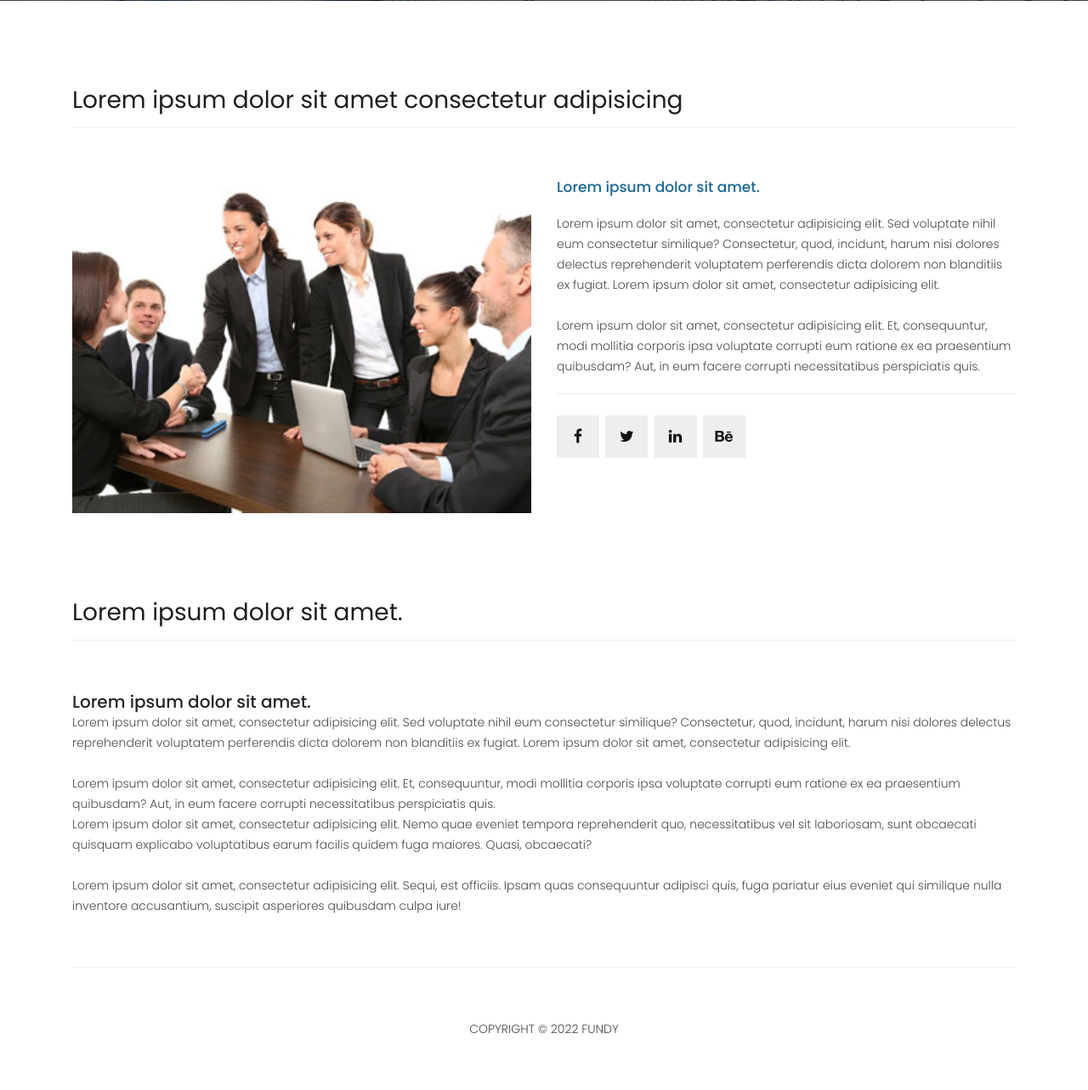
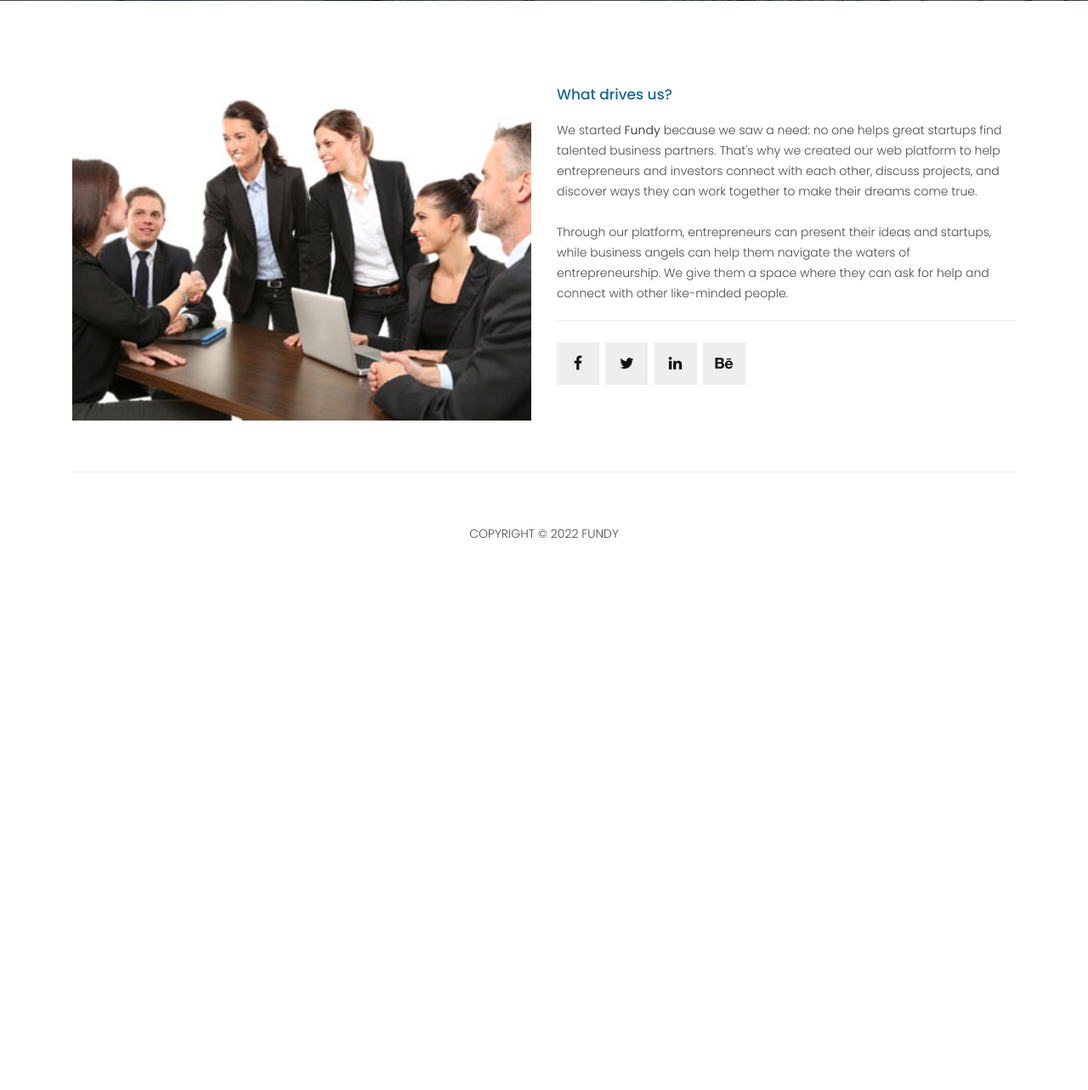
Before and after one commit to MiguelR0drigues/fundy, a PHP site: page /about-us.php in a window 1280 px wide. Shown: the part 455-1738 px from the top of the page at 85% size. After the commit the page ends 1088 px from the top, so only its background shows below. Run offline with PHP 8.4, Linux system fonts and the light colour scheme; some libraries are stand-ins or nearby versions.

Commit message:
about-us

```diff
--- a/fundy/about-us.php
+++ b/fundy/about-us.php
@@ -22,11 +22,6 @@
 <div class="best-features about-features">
   <div class="container">
     <div class="row">
-      <div class="col-md-12">
-        <div class="section-heading">
-          <h2>Lorem ipsum dolor sit amet consectetur adipisicing</h2>
-        </div>
-      </div>
       <div class="col-md-6">
         <div class="right-image">
           <img src="assets/images/about-1-570x350.jpg" alt="">
@@ -34,8 +29,8 @@
       </div>
       <div class="col-md-6">
         <div class="left-content">
-          <h4>Lorem ipsum dolor sit amet.</h4>
-          <p>Lorem ipsum dolor sit amet, consectetur adipisicing elit. Sed voluptate nihil eum consectetur similique? Consectetur, quod, incidunt, harum nisi dolores delectus reprehenderit voluptatem perferendis dicta dolorem non blanditiis ex fugiat. Lorem ipsum dolor sit amet, consectetur adipisicing elit.<br><br>Lorem ipsum dolor sit amet, consectetur adipisicing elit. Et, consequuntur, modi mollitia corporis ipsa voluptate corrupti eum ratione ex ea praesentium quibusdam? Aut, in eum facere corrupti necessitatibus perspiciatis quis.</p>
+          <h4>What drives us?</h4>
+          <p>We started <strong>Fundy</strong> because we saw a need: no one helps great startups find talented business partners. That's why we created our web platform to help entrepreneurs and investors connect with each other, discuss projects, and discover ways they can work together to make their dreams come true.<br><br>Through our platform, entrepreneurs can present their ideas and startups, while business angels can help them navigate the waters of entrepreneurship. We give them a space where they can ask for help and connect with other like-minded people.</p>
           <ul class="social-icons">
             <li><a href="#"><i class="fa fa-facebook"></i></a></li>
             <li><a href="#"><i class="fa fa-twitter"></i></a></li>
@@ -48,25 +43,6 @@
   </div>
 </div>
 
-
-<div class="team-members">
-  <div class="container">
-    <div class="row">
-      <div class="col-md-12">
-        <div class="section-heading">
-          <h2>Lorem ipsum dolor sit amet.</h2>
-        </div>
-
-        <h5>Lorem ipsum dolor sit amet.</h5>
-
-        <p>Lorem ipsum dolor sit amet, consectetur adipisicing elit. Sed voluptate nihil eum consectetur similique? Consectetur, quod, incidunt, harum nisi dolores delectus reprehenderit voluptatem perferendis dicta dolorem non blanditiis ex fugiat. Lorem ipsum dolor sit amet, consectetur adipisicing elit.<br><br>Lorem ipsum dolor sit amet, consectetur adipisicing elit. Et, consequuntur, modi mollitia corporis ipsa voluptate corrupti eum ratione ex ea praesentium quibusdam? Aut, in eum facere corrupti necessitatibus perspiciatis quis.</p>
-
-        <p>Lorem ipsum dolor sit amet, consectetur adipisicing elit. Nemo quae eveniet tempora reprehenderit quo, necessitatibus vel sit laboriosam, sunt obcaecati quisquam explicabo voluptatibus earum facilis quidem fuga maiores. Quasi, obcaecati? <br><br> Lorem ipsum dolor sit amet, consectetur adipisicing elit. Sequi, est officiis. Ipsam quas consequuntur adipisci quis, fuga pariatur eius eveniet qui similique nulla inventore accusantium, suscipit asperiores quibusdam culpa iure!</p>
-      </div>
-    </div>
-  </div>
-</div>
-
 <?php
  include('includes/footer.php');
 ?>
```
